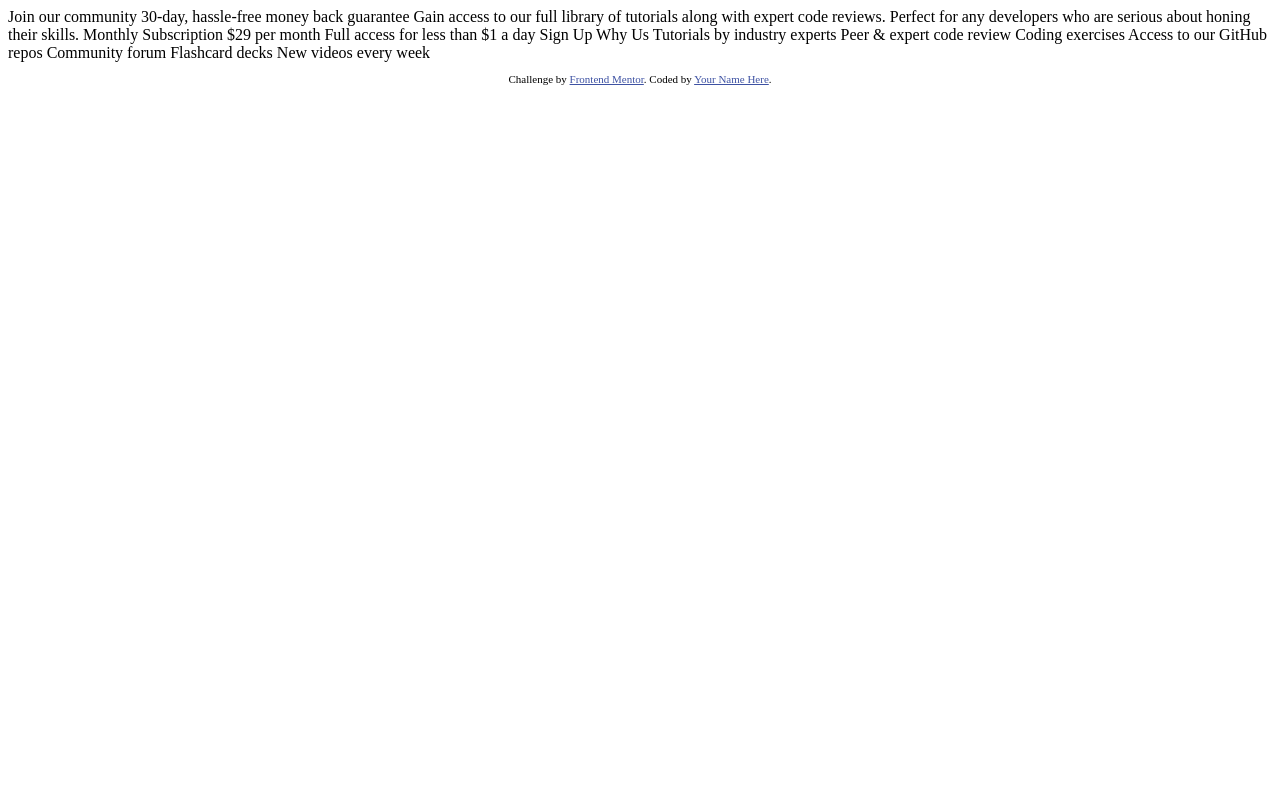
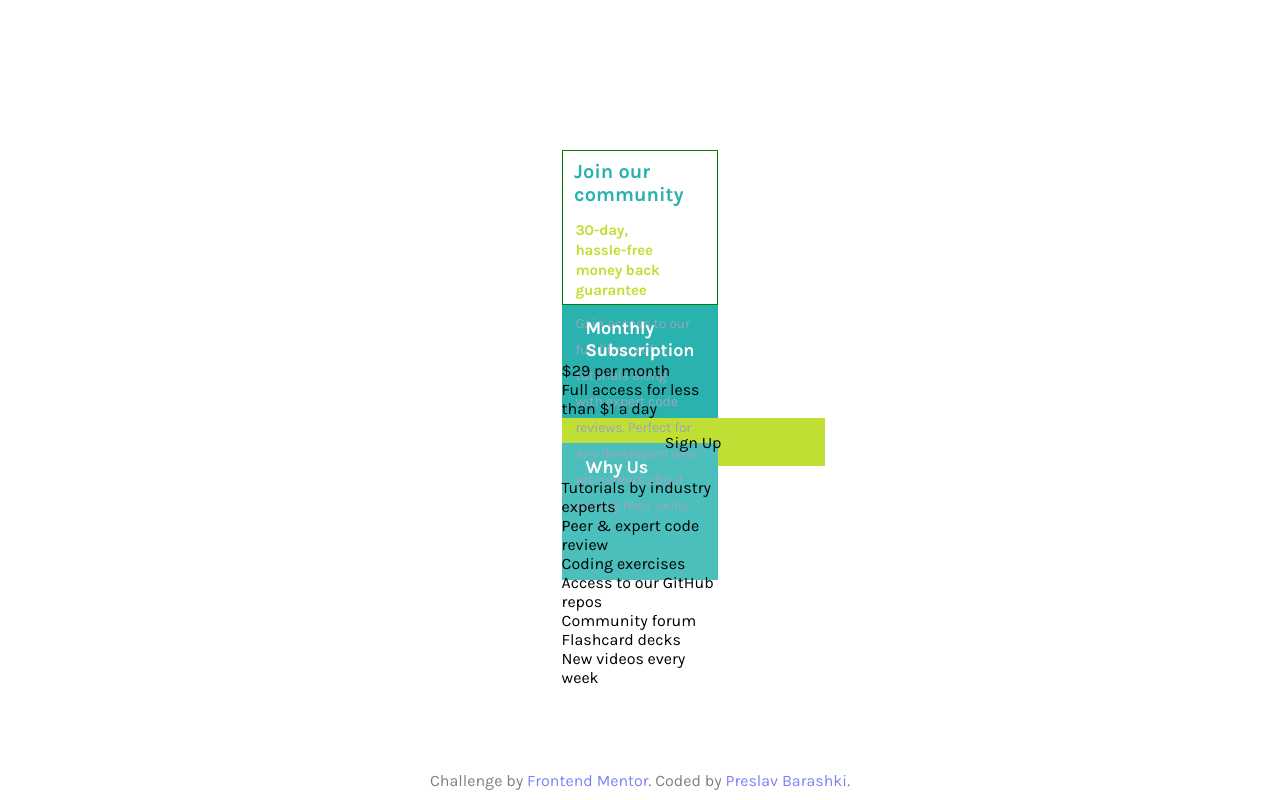
Before and after one commit to pursib/frontendmentor_price_grid_component, a plain HTML site: page index.html in a window 1280 px wide. Drawn offline with Linux system fonts and the light colour scheme.

Commit message:
almost done

```diff
--- /dev/null
+++ b/css/style.css
@@ -0,0 +1,100 @@
+@import url("https://fonts.googleapis.com/css2?family=Karla:wght@400;700&display=swap");
+
+* {
+  margin: 0;
+  padding: 0;
+  box-sizing: border-box;
+}
+:root {
+  --Cyan-color: hsl(179, 62%, 43%);
+  --bright-yellow-color: hsl(71, 73%, 54%);
+  --Light-Gray: hsl(204, 43%, 93%);
+  --Grayish-Blue: hsl(218, 22%, 67%);
+  font-family: "Karla", sans-serif;
+}
+
+/*Mobile*/
+main {
+  display: flex;
+  align-items: center;
+  justify-content: center;
+  height: 90vh;
+}
+.component {
+  width: 12.25vw;
+  height: 54.85vh;
+}
+
+.first_section {
+  height: 19.35vh;
+  border: 1px solid green;
+}
+.first_section p {
+  font-size: 14px;
+  line-height: 26px;
+  letter-spacing: -0.17px;
+  color: var(--Grayish-Blue);
+  width: 10.5vw;
+  padding-left: 1vw;
+  padding-top: 1.3vh;
+}
+.second_section {
+  height: 17.3vh;
+  background-color: var(--Cyan-color);
+}
+.button {
+  width: 263px;
+  height: 48px;
+  background-color: var(--bright-yellow-color);
+  display: flex;
+  align-items: center;
+  justify-content: center;
+}
+h1 {
+  font-size: 20px;
+  color: var(--Cyan-color);
+  font-weight: 700;
+  padding-left: 0.9vw;
+  padding-top: 1.14vh;
+}
+h2 {
+  font-size: 18px;
+  padding-left: 1.5rem;
+  padding-top: 1.6vh;
+  letter-spacing: -0.22px;
+  font-weight: 700;
+  color: white;
+}
+h3 {
+  font-size: 15px;
+  line-height: 20px;
+  color: var(--bright-yellow-color);
+  letter-spacing: -0.19px;
+  width: 9vw;
+  padding-left: 1vw;
+  padding-top: 1.8vh;
+}
+.third_section {
+  height: 17.1vh;
+  background-color: #4bbfbc;
+}
+li {
+  list-style: none;
+}
+
+footer {
+  position: fixed;
+  bottom: 0px;
+  width: 100vw;
+  height: 5vh;
+  display: flex;
+  align-items: center;
+  justify-content: center;
+  opacity: 50%;
+}
+footer:hover {
+  opacity: 100%;
+}
+footer a {
+  text-decoration: none;
+}
--- a/index.html
+++ b/index.html
@@ -1,49 +1,61 @@
 <!DOCTYPE html>
 <html lang="en">
   <head>
-  <meta charset="UTF-8">
-  <meta name="viewport" content="width=device-width, initial-scale=1.0"> <!-- displays site properly based on user's device -->
+    <meta charset="UTF-8" />
+    <meta name="viewport" content="width=device-width, initial-scale=1.0" />
+    <!-- displays site properly based on user's device -->
 
-  <link rel="icon" type="image/png" sizes="32x32" href="./images/favicon-32x32.png">
+    <link
+      rel="icon"
+      type="image/png"
+      sizes="32x32"
+      href="./images/favicon-32x32.png"
+    />
 
     <title>Frontend Mentor | Single Price Grid Component</title>
-
-  <!-- Feel free to remove these styles or customise in your own stylesheet 👍 -->
-  <style>
-    .attribution { font-size: 11px; text-align: center; }
-    .attribution a { color: hsl(228, 45%, 44%); }
-  </style>
+    <link rel="stylesheet" href="./css/style.css" />
   </head>
   <body>
-  Join our community
-
-  30-day, hassle-free money back guarantee
-
-  Gain access to our full library of tutorials along with expert code reviews.
-  Perfect for any developers who are serious about honing their skills.
-
-  Monthly Subscription
-
-  &dollar;29 per month
-
-  Full access for less than &dollar;1 a day
-
-  Sign Up
-
-  Why Us
-
-  Tutorials by industry experts
-  Peer &amp; expert code review
-  Coding exercises
-  Access to our GitHub repos
-  Community forum
-  Flashcard decks
-  New videos every week
-
+    <h1></h1>
+    <main>
+      <div class="component">
+        <section class="first_section">
+          <h1>Join our community</h1>
+          <h3>30-day, hassle-free money back guarantee</h3>
+          <p>
+            Gain access to our full library of tutorials along with expert code
+            reviews. Perfect for any developers who are serious about honing
+            their skills.
+          </p>
+        </section>
+        <section class="second_section">
+          <h2>Monthly Subscription</h2>
+          <p>
+            <span>&dollar;29</span> per month <div class="sub_content">Full access for less than
+            &dollar;1 a day</div>
+          </p>
+          <div class="button">Sign Up</div>
+        </section>
+        <section class="third_section">
+          <h2>Why Us</h2>
+          <ul>
+            <li>Tutorials by industry experts</li>
+            <li>Peer &amp; expert code review</li>
+            <li>Coding exercises</li>
+            <li>Access to our GitHub repos</li>
+            <li>Community forum</li>
+            <li>Flashcard decks</li>
+            <li>New videos every week</li>
+          </ul>
+        </section>
+      </div>
+    </main>
     <footer>
       <p class="attribution">
-      Challenge by <a href="https://www.frontendmentor.io?ref=challenge" target="_blank">Frontend Mentor</a>.
-      Coded by <a href="#">Your Name Here</a>.
+        Challenge by
+        <a href="https://www.frontendmentor.io?ref=challenge" target="_blank"
+          >Frontend Mentor</a
+        >. Coded by <a href="#">Preslav Barashki</a>.
       </p>
     </footer>
   </body>
```
Lines whose indentation alone changed are shown as unchanged.
